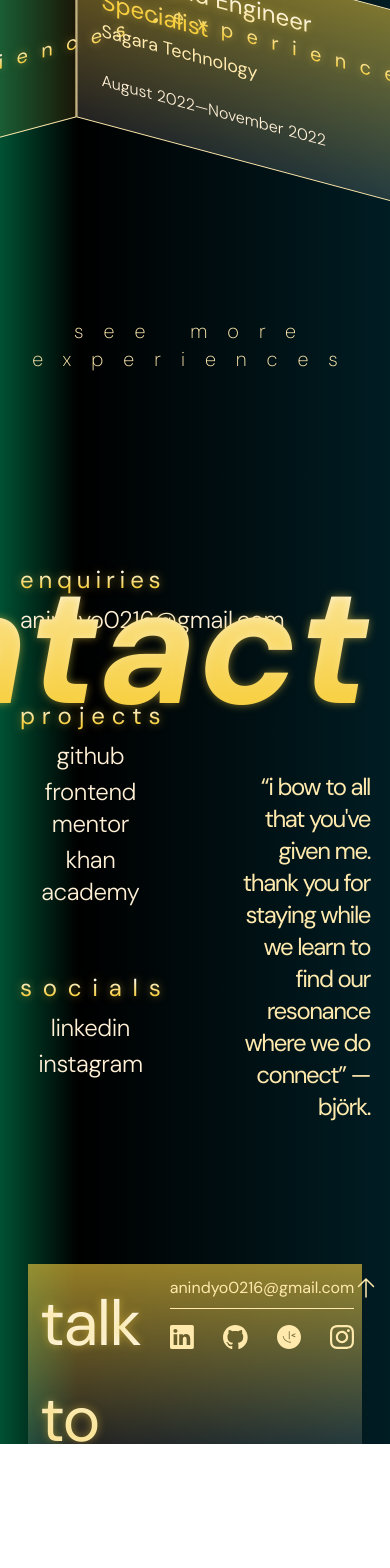
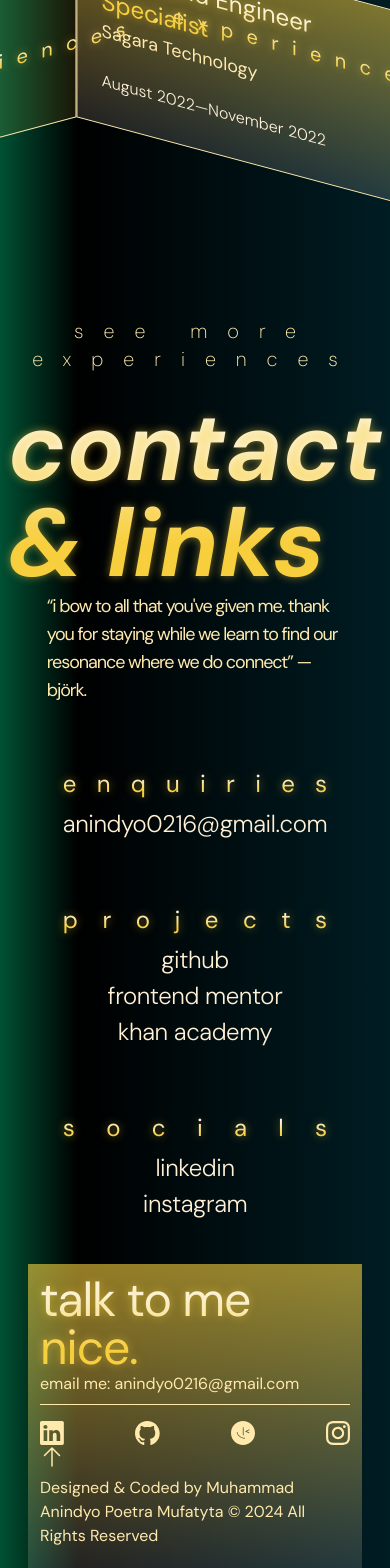
Before and after one commit to anindyoo/portfolio, a React (Create React App) app: page / in a window 390 px wide. Shown: the part 2825-4393 px from the top of the page. Before the commit the page ends 4269 px from the top, so only its background shows below. Built offline with nearby package versions, Linux system fonts and the light colour scheme.

Commit message:
style: add stylings for mobile screens.

```diff
--- a/src/components/Contact/Contact.jsx
+++ b/src/components/Contact/Contact.jsx
@@ -10,13 +10,14 @@ const Contact = () => {
   return (
     <section className="
     CONTACT-SECTION
-    flex flex-row justify-between items-center
+    flex flex-col-reverse lg:flex-row justify-end lg:justify-between items-center
+    gap-16 lg:gap-0
     h-screen"
     >
       <div className="
       CONTACT-LINKS
       flex flex-col justify-between gap-16
-      w-[calc(100vw*(36.08/100))]"
+      lg:w-[calc(100vw*(36.08/100))]"
       >
         {contactArray.map(([category, links]) => (
           <div
@@ -28,7 +29,7 @@ const Contact = () => {
             CONTACT-CATEGORY
             HEADLINE-TEXT
             flex justify-between
-            text-2xl text-gray-500
+            text-2xl
             mb-2"
             >
               {[...category].map((letter, index) => (
@@ -65,19 +66,20 @@ const Contact = () => {
       <div className="
       CONTACT-TITLE
       h-fit
-      flex flex-col justify-center items-end
-      w-[calc(100vw*(36.08/100))]"
+      flex flex-col justify-center items-center lg:items-end
+      w-[calc(100vw*(76/100))] md:w-[calc(100vw*(56/100))] lg:w-[calc(100vw*(36.08/100))]"
       >
         <span className="
         CONTACT-TITLE
         HEADLINE-TEXT
-        italic font-bold text-[10.375rem]"
+        lg:text-end
+        italic font-bold text-8xl md:text-9xl lg:text-[10.375rem]"
         >
-          contact
+          contact & links
         </span>
         <span className="
         CONTACT-SUBTITLE
-        text-sunglowMuted text-right text-2xl tracking-[-0.06em]"
+        text-sunglowMuted lg:text-right text-lg lg:text-2xl tracking-[-0.06em]"
         >
           {contactText}
         </span>
--- a/src/components/Footer/Footer.jsx
+++ b/src/components/Footer/Footer.jsx
@@ -1,5 +1,12 @@
+import config from '../../config/config';
+import useScreenSize from '../../hooks/useScreenSize';
+
 const Footer = () => {
   const handleScrollTop = () => window.scrollTo({ top: 0, behavior: 'smooth' });
+
+  const screenSize = useScreenSize();
+  const screenWidth = screenSize.width;
+  const tabletBreakpoint = config.screenBreakpoints.tablet;
 
   return (
     <footer className="
@@ -12,14 +19,14 @@ const Footer = () => {
       FOOTER-CONTAINER
       bg-footerGradient
       flex flex-col justify-between
-      w-full h-[11.25rem]
+      w-full lg:h-[11.25rem]
       pt-3 pb-5 px-3"
       >
         <div className="
         FOOTER-MAIN
-        flex flex-row justify-between"
+        flex flex-col lg:flex-row justify-between"
         >
-          <span className="HEADLINE-TEXT text-[4rem] tracking-tight">talk to me nice.</span>
+          <span className="HEADLINE-TEXT text-5xl md:text-[4rem] tracking-tight">talk to me nice.</span>
           <div className="
           FOOTER-LINKS
           flex flex-col"
@@ -30,6 +37,7 @@ const Footer = () => {
             border-b border-sunglowMuted
             mb-2"
             >
+              {screenWidth <= tabletBreakpoint && 'email me: '}
               <a
                 title="Email"
                 href="mailto:anindyo0216@gmail.com"
```
